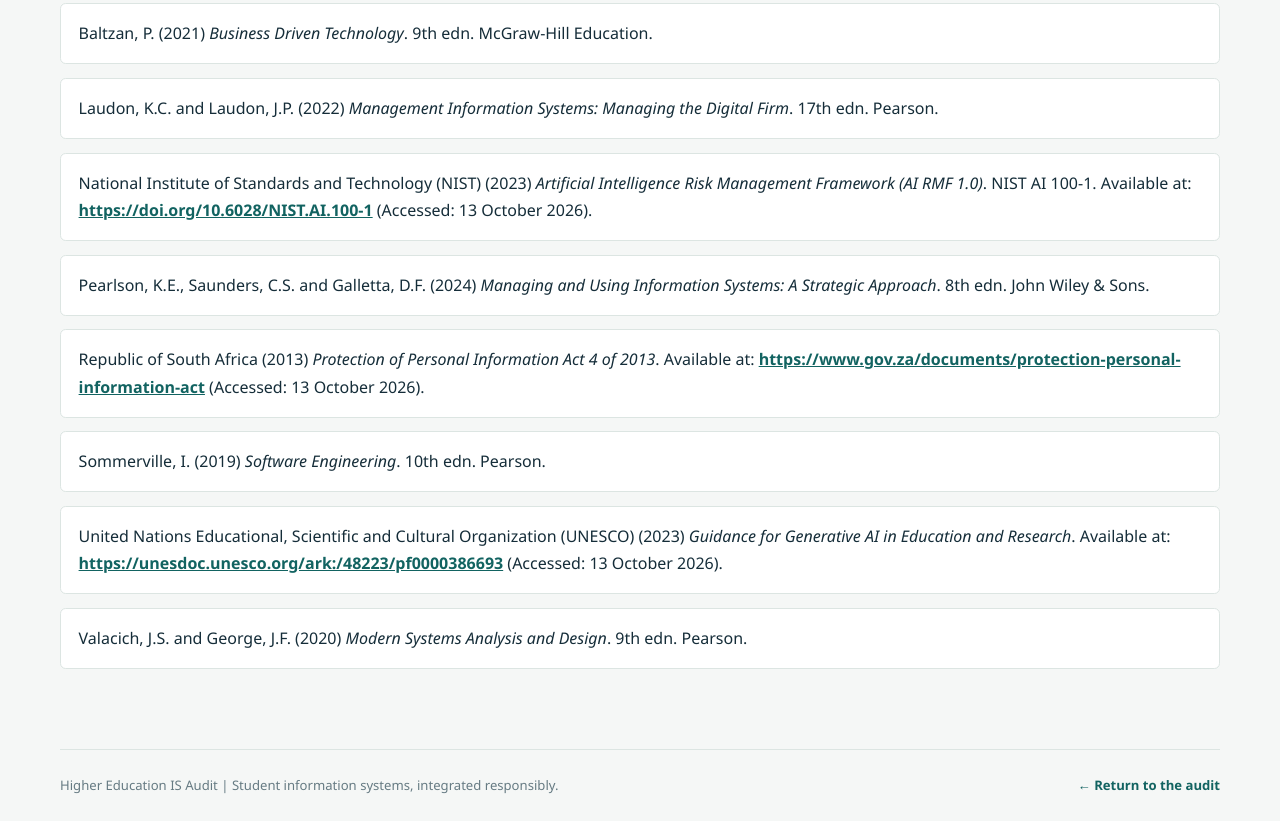
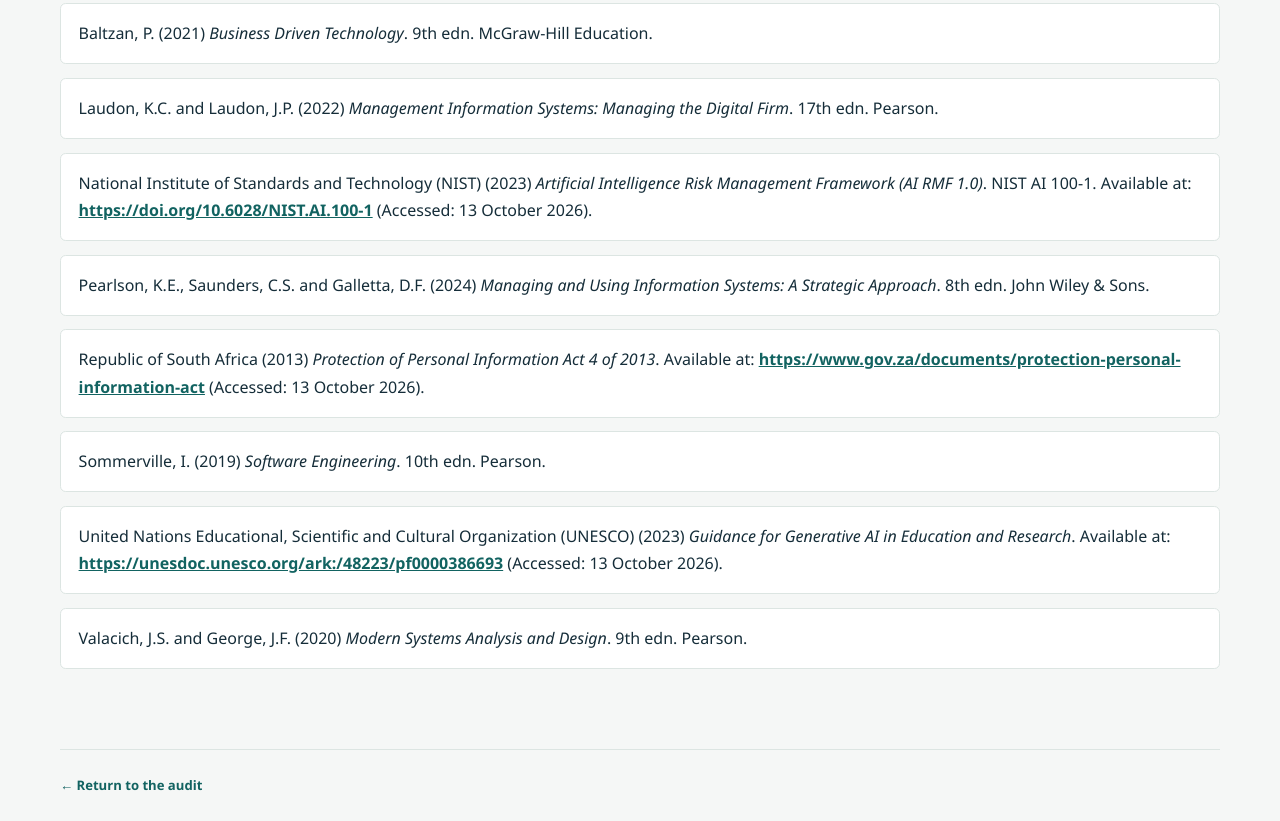
Before and after one commit to 605857Brilliant/inf1781-is-auditGroupP2-7, a plain HTML site: page references.html in a window 1280 px wide. Shown: the part 367-1188 px from the top of the page. Drawn offline with Linux system fonts and the light colour scheme.

Commit message:
Update references.html

```diff
--- a/references.html
+++ b/references.html
@@ -46,9 +46,7 @@
             <li>Valacich, J.S. and George, J.F. (2020) <em>Modern Systems Analysis and Design</em>. 9th edn. Pearson.</li>
         </ul>
     </main>
-
     <footer class="site-footer">
-        <p>Higher Education IS Audit <span aria-hidden="true">|</span> Student information systems, integrated responsibly.</p>
         <a href="index.html">&larr; Return to the audit</a>
     </footer>
 </body>
```
